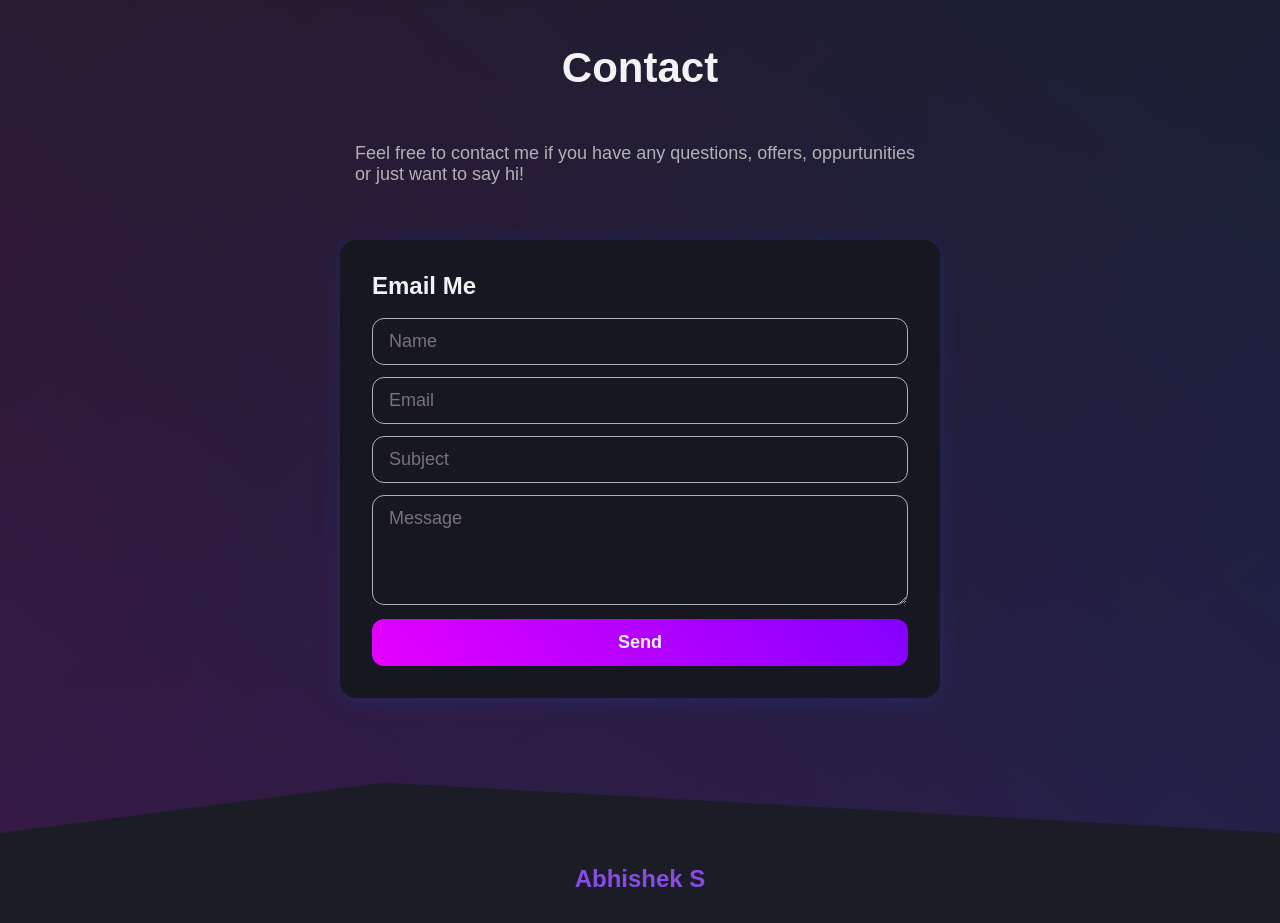
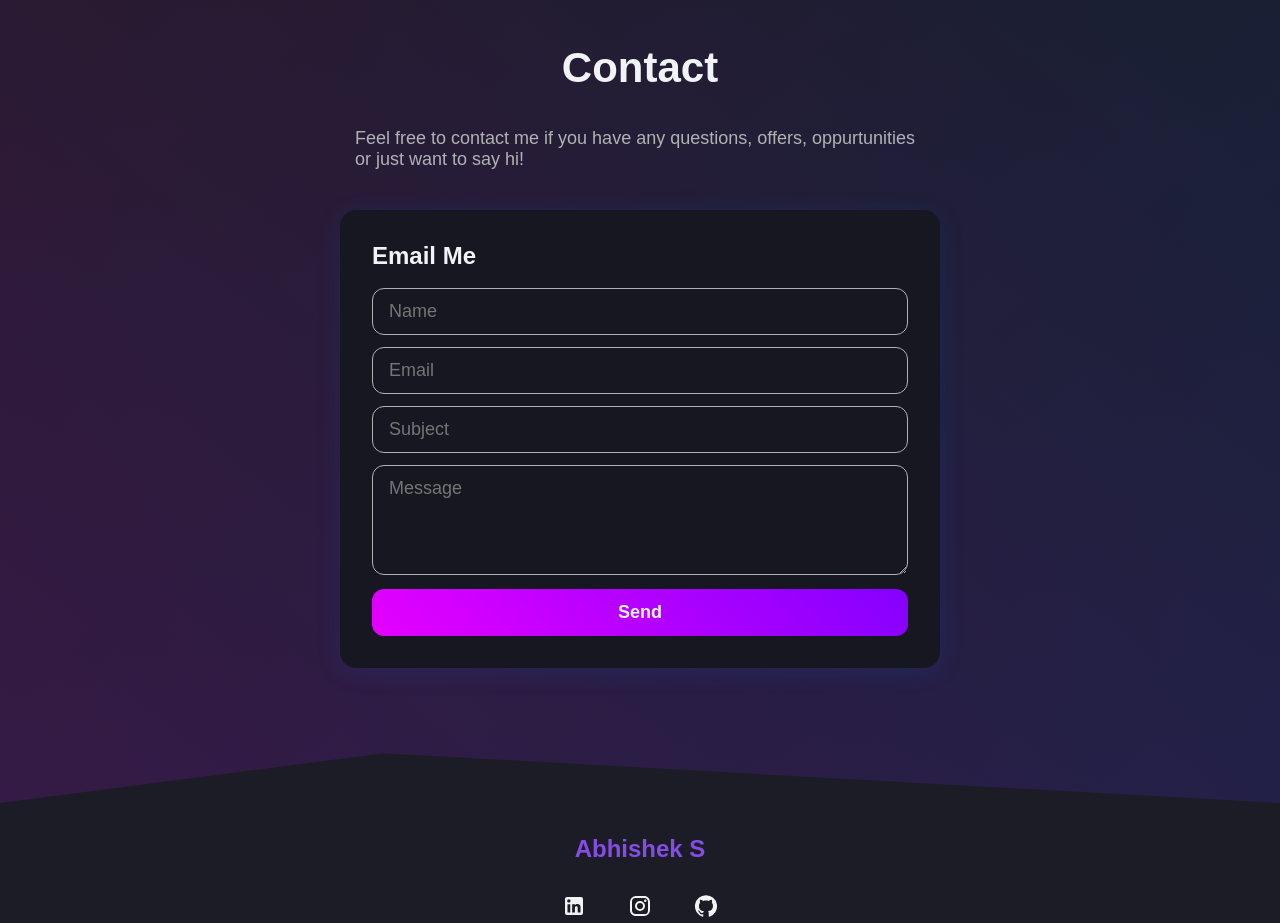
Before and after one commit to abhi-s-03/Portfolio, a React (Vite) app: page / in a window 1280 px wide. Shown: the part 4400-5323 px from the top of the page. Built offline with nearby package versions, Linux system fonts and the light colour scheme.

Commit message:
Update padding in contact.css

```diff
--- a/src/components/contact/contact.css
+++ b/src/components/contact/contact.css
@@ -13,7 +13,7 @@
   align-content: center;
   max-width: 600px;
   color: #b1b2b3;
-  padding: 15px;
+  padding:0px 15px;
   @media (max-width: 768px) {
     margin-top: 12px;
     font-size: 16px;
```
